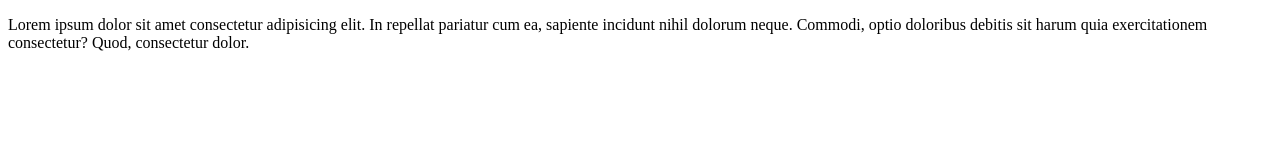
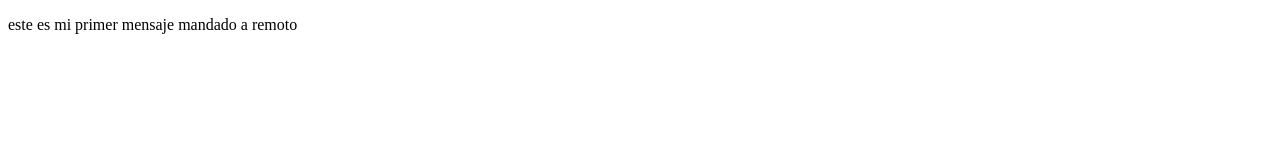
Before and after one commit to Davfool888/proyectoDemoCursoPrework, a plain HTML site: page index.html in a window 1280 px wide. Drawn offline with Linux system fonts and the light colour scheme.

Commit message:
cambios#1

```diff
--- a/index.html
+++ b/index.html
@@ -7,6 +7,6 @@
     <title>Document</title>
 </head>
 <body>
-    <p>Lorem ipsum dolor sit amet consectetur adipisicing elit. In repellat pariatur cum ea, sapiente incidunt nihil dolorum neque. Commodi, optio doloribus debitis sit harum quia exercitationem consectetur? Quod, consectetur dolor.</p>
+    <p>este es mi primer mensaje mandado a remoto</p>
 </body>
 </html>
```
